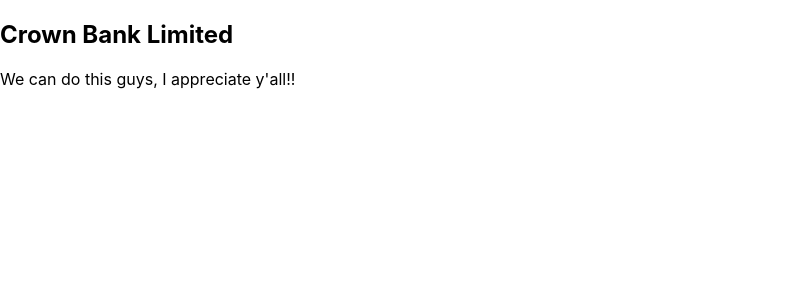
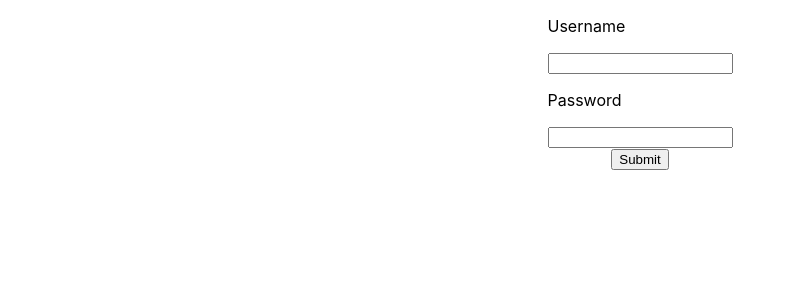
Before and after one commit to Franc15/banking_frontend, a React (Create React App) app: page /dashboard in a window 1280 px wide. Shown: the top 300 px of the page, without its empty margins (0-795 px from the left). Built offline with nearby package versions, Linux system fonts and the light colour scheme.

Commit message:
add login, dashboard and preferences initial screens

```diff
--- a/package.json
+++ b/package.json
@@ -8,6 +8,7 @@
     "@testing-library/user-event": "^13.5.0",
     "react": "^18.2.0",
     "react-dom": "^18.2.0",
+    "react-router-dom": "^6.6.1",
     "react-scripts": "5.0.1",
     "web-vitals": "^2.1.4"
   },
--- /dev/null
+++ b/src/App.css
@@ -0,0 +1,3 @@
+.wrapper {
+    padding: 20px;
+}
--- a/src/App.js
+++ b/src/App.js
@@ -1,11 +1,27 @@
-
+import React, {useState} from "react";
+import './App.css';
+import { BrowserRouter, Route, Routes } from "react-router-dom";
+import Dashboard from "./components/Dashboard/Dashboard";
+import Preferences from "./components/Preferences/Preferences";
+import Login from "./components/Login/Login";
 
 function App() {
+  const [token, setToken] = useState();
+
+  if(!token) {
+    return <Login setToken={setToken} />
+  }
+
   return (
-    <div className="margin-left: 5%">
-      <h2>Crown Bank Limited</h2>
-      <p>We can do this guys, I appreciate y'all!!</p>
-    </div>
+    <div className="wrapper">
+      <h1>Application</h1>
+      <BrowserRouter>
+        <Routes>
+          <Route path="/preferences" element={<Preferences/>} />
+          <Route path="/dashboard" element={<Dashboard/>} />
+        </Routes>
+      </BrowserRouter>
+      </div>
   );
 }
 
--- /dev/null
+++ b/src/components/Dashboard/Dashboard.js
@@ -0,0 +1,9 @@
+import React from "react";
+
+function Dashboard() {
+    return (
+        <h2>Dashboard</h2>
+    );
+}
+
+export default Dashboard;
--- /dev/null
+++ b/src/components/Login/Login.css
@@ -0,0 +1,5 @@
+.login-wrapper {
+    display: flex;
+    flex-direction: column;
+    align-items: center;
+}
--- /dev/null
+++ b/src/components/Login/Login.js
@@ -0,0 +1,22 @@
+import React from "react";
+import './Login.css';
+
+function Login() {
+    return (
+        <form className="login-wrapper">
+      <label>
+        <p>Username</p>
+        <input type="text" />
+      </label>
+      <label>
+        <p>Password</p>
+        <input type="password" />
+      </label>
+      <div>
+        <button type="submit">Submit</button>
+      </div>
+    </form>
+    );
+}
+
+export default Login;
--- /dev/null
+++ b/src/components/Preferences/Preferences.js
@@ -0,0 +1,9 @@
+import React from "react";
+
+function Preferences() {
+    return (
+        <h2>Preferences</h2>
+    );
+}
+
+export default Preferences;
```
Also changed, not shown: src/index.css (line endings or trailing spaces), 1 other file (tests, documents, lock files or other folders).
